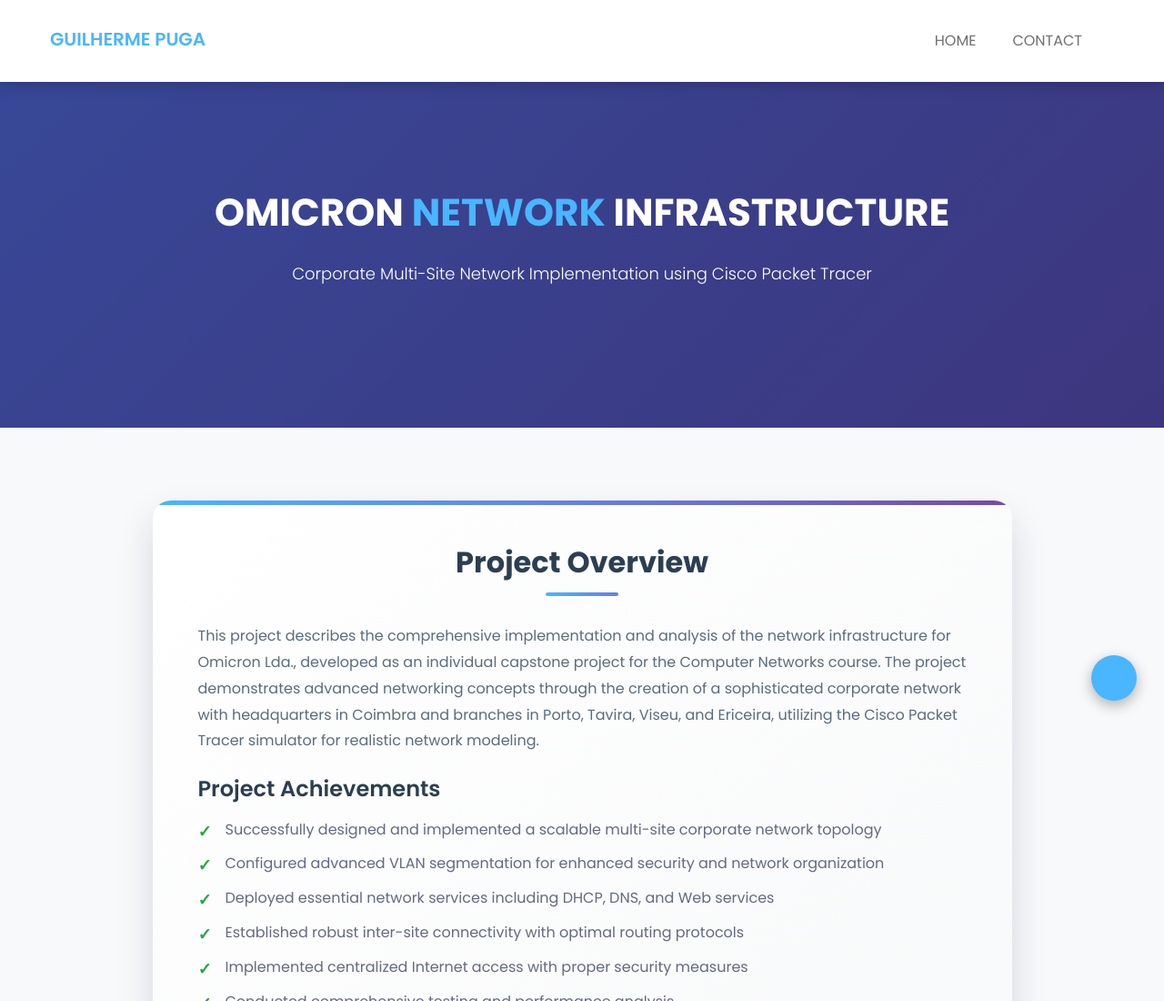
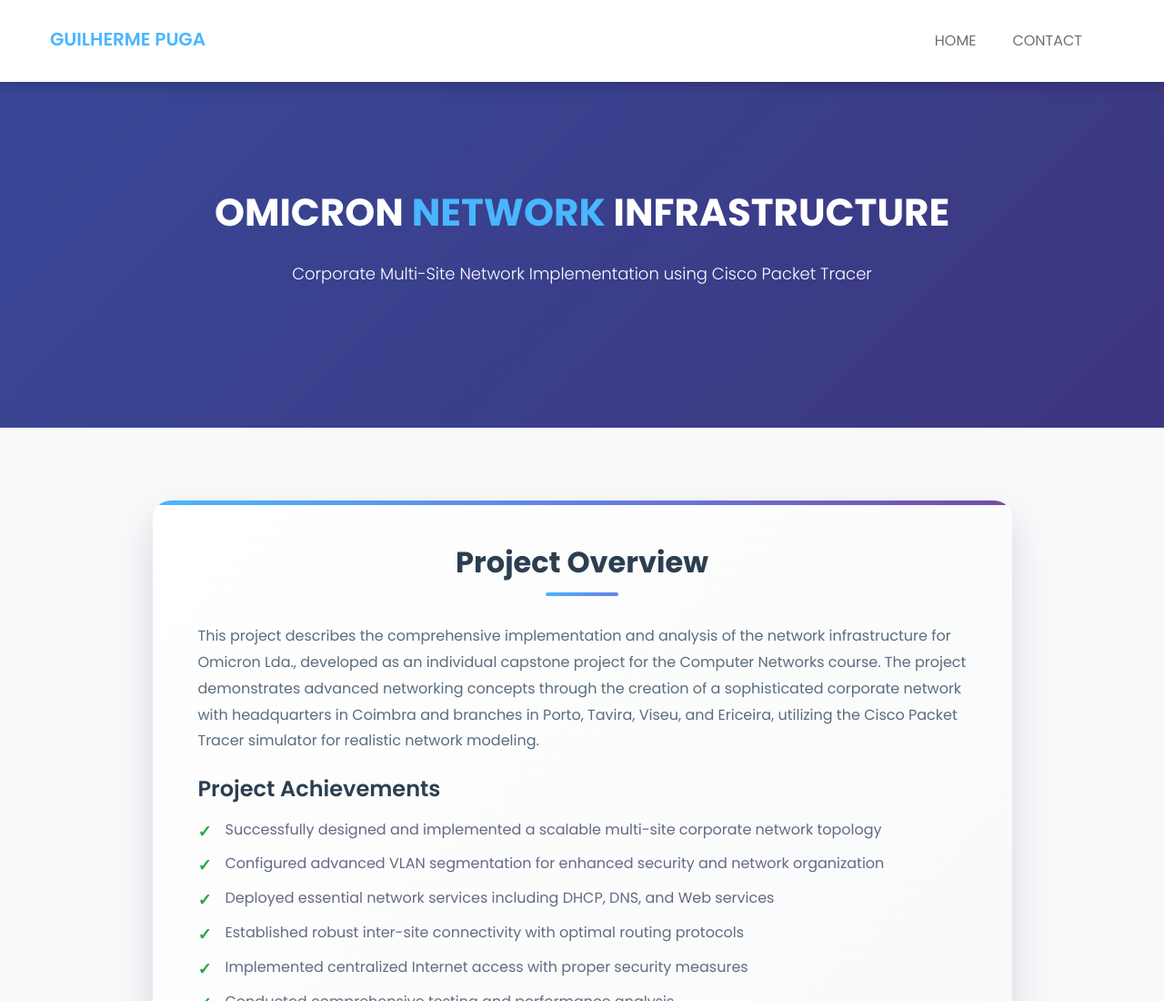
Before and after one commit to GuilhermePuga/GuilhermePuga.github.io, a plain HTML site: page REDES.html in a window 1280 px wide. Shown: the top 1100 px of the page at 91% size. Drawn offline with nearby package versions, Linux system fonts and the light colour scheme.

Commit message:
Fixed scroll button

```diff
--- a/REDES.html
+++ b/REDES.html
@@ -448,28 +448,7 @@
             border: 1px solid #28a8fd;
         }
 
-        /* Scroll to Top Button */
-        #scroll-Top {
-            position: fixed;
-            bottom: 30px;
-            right: 30px;
-            background: #49b6ff;
-            color: #fff;
-            width: 50px;
-            height: 50px;
-            border-radius: 50%;
-            display: flex;
-            align-items: center;
-            justify-content: center;
-            cursor: pointer;
-            box-shadow: 0 5px 15px rgba(0,0,0,0.3);
-            transition: all 0.3s ease;
-        }
 
-        #scroll-Top:hover {
-            background: #28a8fd;
-            transform: translateY(-3px);
-        }
 
         /* Responsive Design */
         @media (max-width: 768px) {
```
